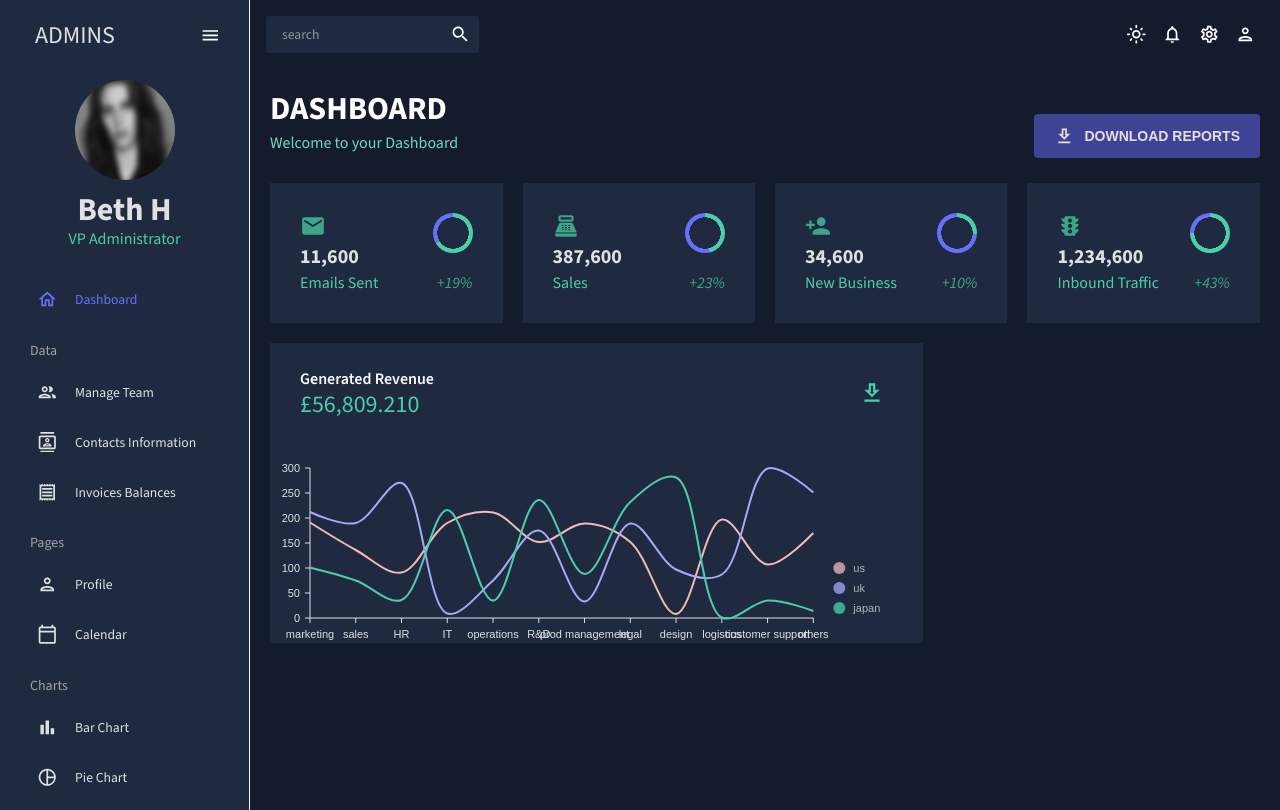
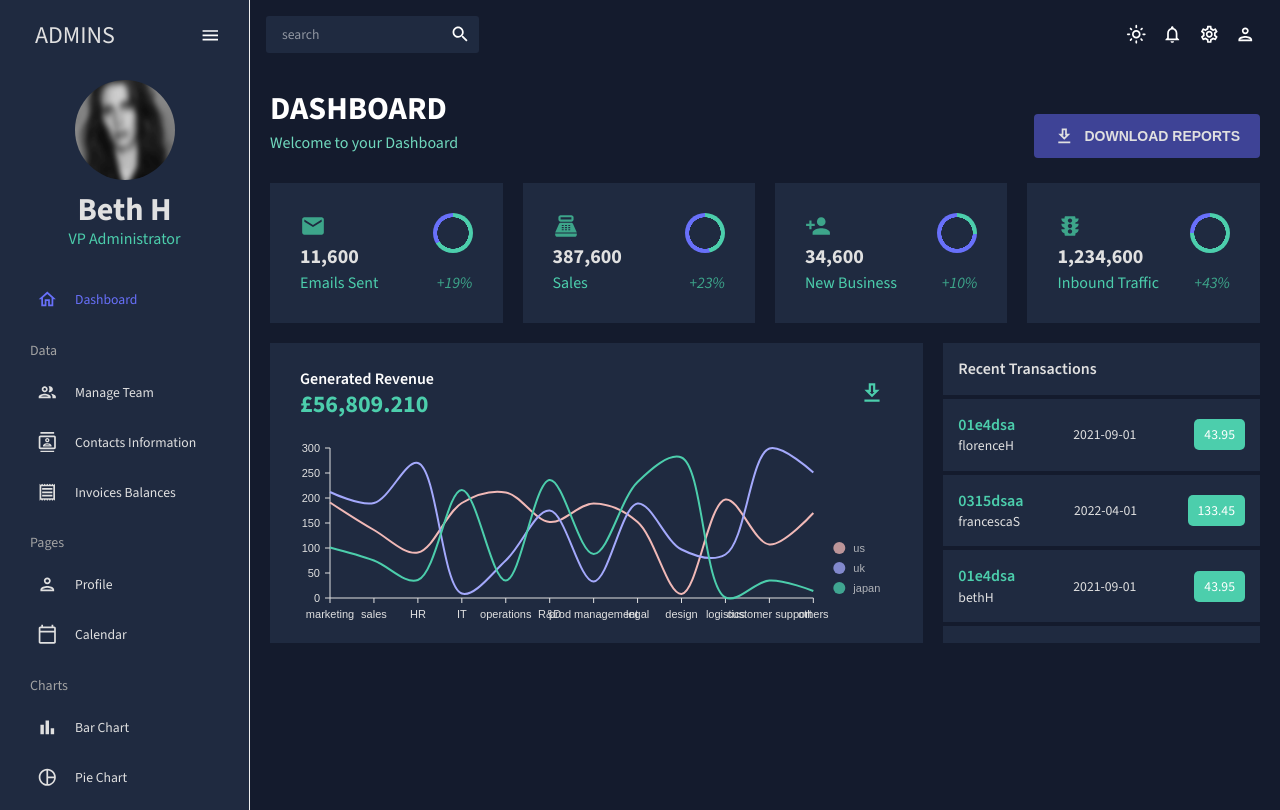
Before and after one commit to Beth-H-coder/react-admin-dashboard, a React (Vite) app: page / in a window 1280 px wide. Built offline with nearby package versions, Linux system fonts and the light colour scheme.

Commit message:
added recent trans to dash

```diff
--- a/src/data/mockData.js
+++ b/src/data/mockData.js
@@ -270,19 +270,19 @@ export const mockDataInvoices = [
 export const mockTransactions = [
   {
     txId: "01e4dsa",
-    user: "johndoe",
+    user: "florenceH",
     date: "2021-09-01",
     cost: "43.95",
   },
   {
     txId: "0315dsaa",
-    user: "jackdower",
+    user: "francescaS",
     date: "2022-04-01",
     cost: "133.45",
   },
   {
     txId: "01e4dsa",
-    user: "aberdohnny",
+    user: "bethH",
     date: "2021-09-01",
     cost: "43.95",
   },
--- a/src/scenes/dashboard/index.jsx
+++ b/src/scenes/dashboard/index.jsx
@@ -2,7 +2,7 @@ import { Box, Button, IconButton, useTheme, Typography } from "@mui/material";
 import { tokens } from "../../theme";
 import Header from "../../components/Header";
 import DownloadOutlinedIcon from "@mui/icons-material/DownloadOutlined";
-import { mockTransactions as data } from "../../data/mockData";
+import { mockTransactions } from "../../data/mockData";
 import EmailIcon from "@mui/icons-material/Email";
 import PointOfSaleIcon from "@mui/icons-material/PointOfSale";
 import PersonAddIcon from "@mui/icons-material/PersonAdd";
@@ -149,7 +149,7 @@ const Dashboard = () => {
               </Typography>
               <Typography
                 variant="h3"
-                fontWeight="500"
+                fontWeight="bold"
                 color={colours.greenAccent[500]}
               >
                 £56,809.210
@@ -163,9 +163,60 @@ const Dashboard = () => {
               </IconButton>
             </Box>
           </Box>
-          <Box height="250px" ml="-20px">
+          <Box height="250px" mt="-20px">
             <LineChart isDashboard={true} />
           </Box>
+        </Box>
+        {/* -- TRANSACTIONS --  */}
+        <Box
+          gridColumn="span 4"
+          gridRow="span 2"
+          backgroundColor={colours.primary[400]}
+          overflow="auto"
+        >
+          <Box
+            display="flex"
+            justifyContent="space between"
+            alignItems="center"
+            borderBottom={`4px solid ${colours.primary[500]} `}
+            colors={colours.grey[100]}
+            p="15px"
+          >
+            <Typography variant="h5" fontWeight="600" color={colours.grey[100]}>
+              Recent Transactions
+            </Typography>
+          </Box>
+          {mockTransactions.map((transaction, i) => (
+            <Box
+              key={`${transaction.txId}-${i}`}
+              display="flex"
+              justifyContent="space-between"
+              alignItems="center"
+              borderBottom={`4px solid ${colours.primary[500]}`}
+              p="15px"
+            >
+              <Box>
+                <Typography
+                  variant="h5"
+                  fontWeight="600"
+                  color={colours.greenAccent[500]}
+                >
+                  {transaction.txId}
+                </Typography>
+                <Typography color={colours.grey[100]}>
+                  {transaction.user}
+                </Typography>
+              </Box>
+              <Box color={colours.grey[100]}>{transaction.date}</Box>
+              <Box
+                backgroundColor={colours.greenAccent[500]}
+                p="5px 10px"
+                borderRadius="5px"
+              >
+                {transaction.cost}
+              </Box>
+            </Box>
+          ))}
         </Box>
       </Box>
     </Box>
```
